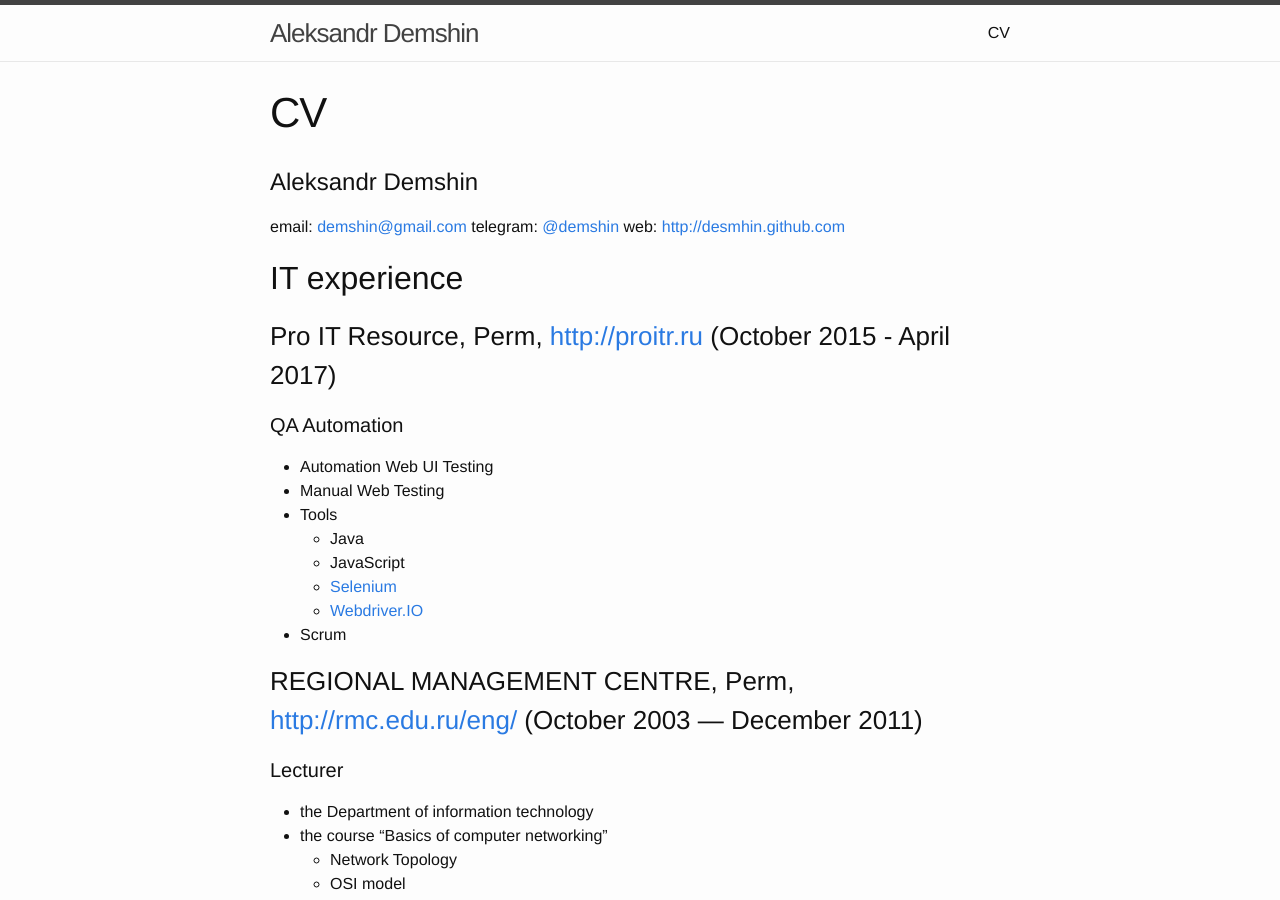
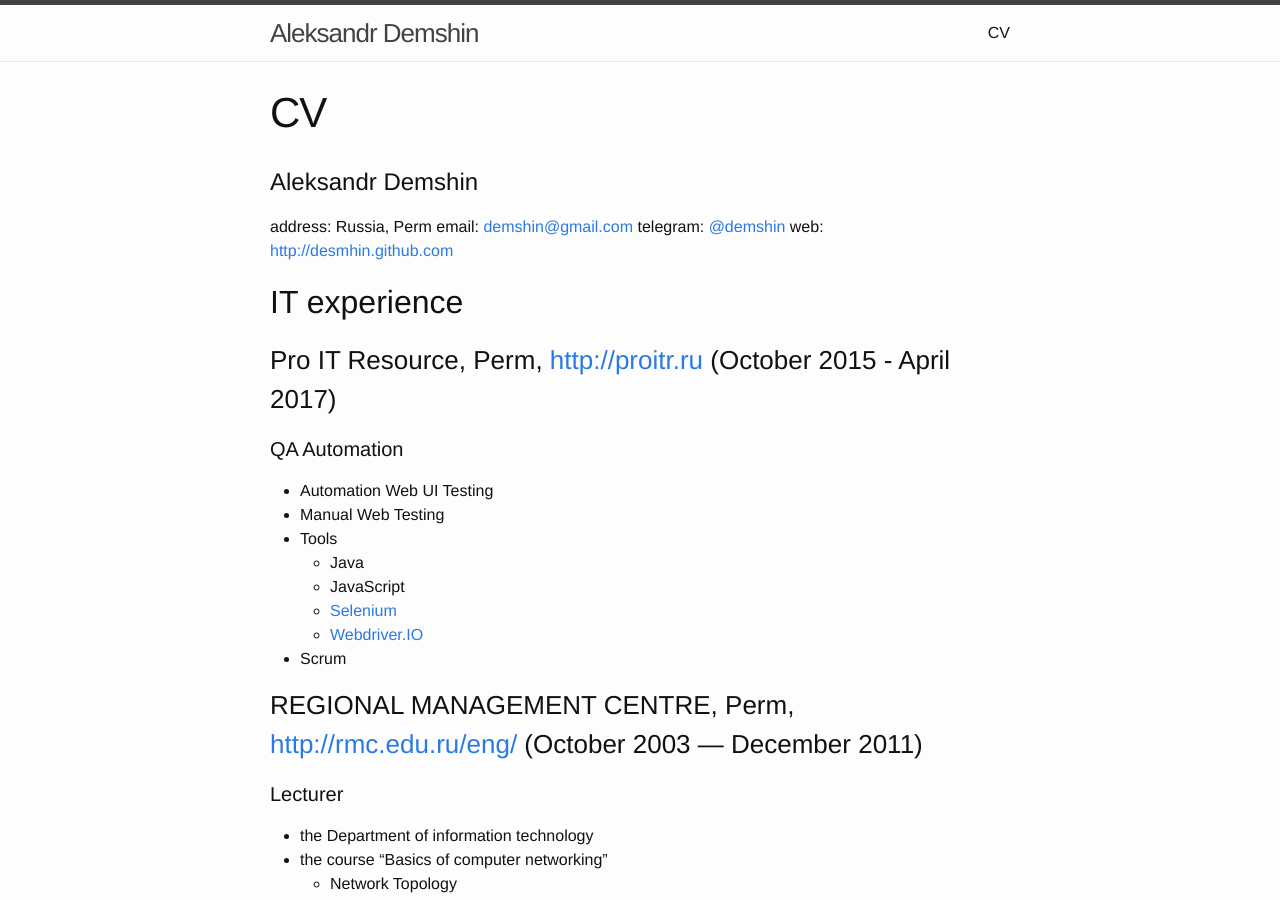
Before and after one commit to demshin/demsh.in, a Jekyll site: the page built from about.md, in a window 1280 px wide and 900 px high. Built offline with Jekyll 4.4.1, drawn with Linux system fonts in a browser that asks for light colours.

Commit message:
+ адрес в CV

```diff
--- a/about.md
+++ b/about.md
@@ -7,6 +7,7 @@ permalink: /about/
 Aleksandr Demshin
 =================
 
+address: Russia, Perm
 email: [demshin@gmail.com](mailto:demshin@gmail.com)
 telegram: [@demshin](https://t.me/demshin)
 web: <http://desmhin.github.com>
```
